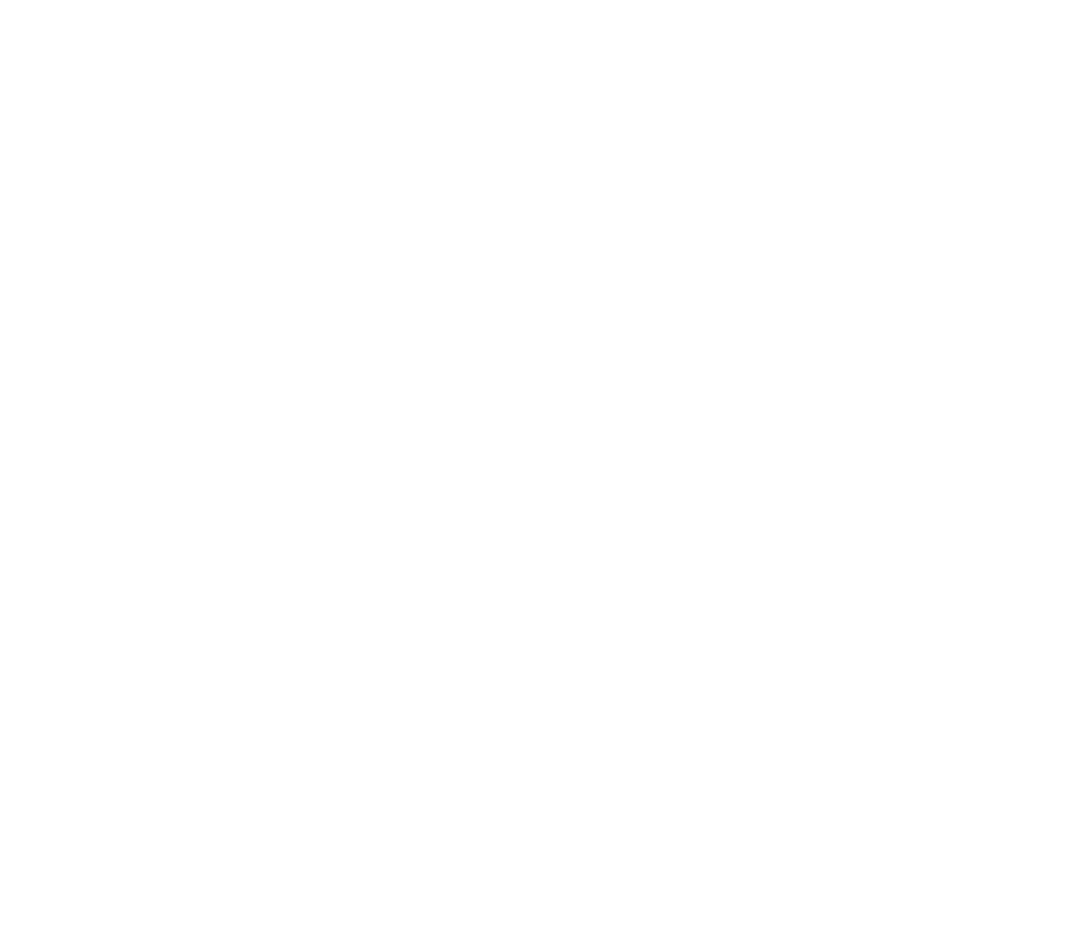
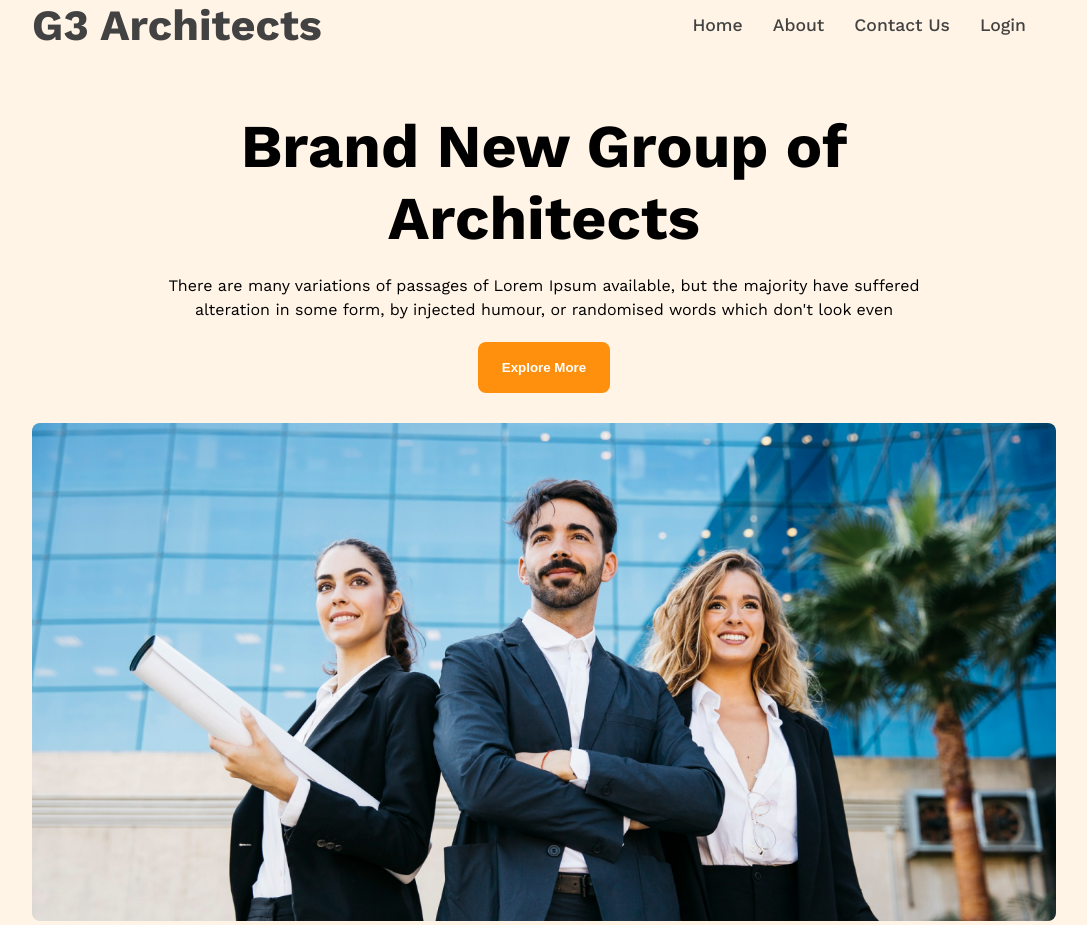
Before and after one commit to sumaiyasal/architect, a plain HTML site: page index.html in a window 1280 px wide. Shown: the whole page, without its empty margins (96-1183 px from the left). Before the commit the page ends 800 px from the top, so only its background shows below. Drawn offline with nearby package versions, Linux system fonts and the light colour scheme.

Commit message:
add banner secttion

```diff
--- a/index.html
+++ b/index.html
@@ -6,9 +6,27 @@
     <title>Architect</title>
     <link rel="stylesheet" href="style/architect.css">
 </head>
-<body>
-    <header>
-
+<body class="work-sans-font">
+    <header class="banner_section bg_light">
+       <nav class="nav_section">
+        <h3 class="brand">G3 Architects</h3>
+        <ul class="nav_option">
+           <li class="nav_li"><a href="">Home</a></li>
+           <li class="nav_li"><a href="">About</a></li>
+           <li class="nav_li"><a href="">Contact Us</a></li>
+           <li class="nav_li"><a href="">Login</a></li>
+        </ul>
+       </nav>
+       <div class="banner_container">
+       <div class="banner_subcontainer">
+        <h1 class="banner_title">
+            Brand New Group of Architects
+           </h1>
+            <p class="banner_des">There are many variations of passages of Lorem Ipsum available, but the majority have suffered alteration in some form, by injected humour, or randomised words which don't look even</p>
+            <button class="banner_btn">Explore More</button>
+       </div>
+        <img src="images/banner.png" alt="" class="banner_img">
+       </div>
     </header>
     <main>
 
--- a/style/architect.css
+++ b/style/architect.css
@@ -0,0 +1,89 @@
+@import url('https://fonts.googleapis.com/css2?family=Work+Sans:ital,wght@0,100..900;1,100..900&display=swap');
+.work-sans-font {
+    font-family: "Work Sans", sans-serif;
+  }
+  *{
+    margin: 0;
+padding: 0;
+box-sizing: border-box;
+
+  }
+  /* shared_style */
+  .bg_light{
+    background-color:  rgba(255, 144, 14, 0.1);
+  }
+  /* banner */
+  .header_section{
+    max-width:1200px;
+  }
+  .nav_section{
+    display: flex;
+    justify-content: space-between;
+    align-items: center;
+    /* border:1px solid red; */
+  }
+  .nav_option{
+    display: flex;
+  }
+  .nav_li{
+list-style: none;
+  }
+  .nav_option a{
+    text-decoration: none;
+    margin-right:30px;
+    font-size: 1.1rem;
+    color:rgb(66, 66, 66);
+    font-weight: 500;
+  }
+  .brand{
+    font-size: 2.7rem;
+    color:rgb(66, 66, 66);
+    font-weight: 700;
+    /* border:1px solid blue; */
+  }
+  .nav_section , .banner_container{
+    max-width: 80%;
+    margin: 0 auto;
+  }
+  .banner_img{
+    max-width: 100%;
+    border-radius: 8px;;
+  }
+  .banner_subcontainer{
+    text-align: center;
+    max-width: 800px;
+    margin:0 auto;
+    margin-top:60px;
+
+  }
+  .banner_title{
+    font-size: 3.8rem;
+    font-weight: 700;
+    text-align: center;
+
+  }
+  .banner_des{
+    font-size: 1rem;
+    font-weight: 400;
+    line-height: 1.5rem;
+    margin:20px 0;
+
+  }
+  .banner_btn{
+background-color: rgb(255, 144, 14);
+border-radius: 8px;
+padding:18px 24px;
+border:none;
+font-size: 1.5;
+font-weight: 600;
+color: white;
+margin-bottom: 30px;
+cursor: pointer;
+  }
+  /* responsive media query */
+  @media screen and (max-width:576px) {
+    .nav_section , .banner_container , .nav_option{
+        flex-direction: column;
+        gap:10px;
+    }
+  }
```
